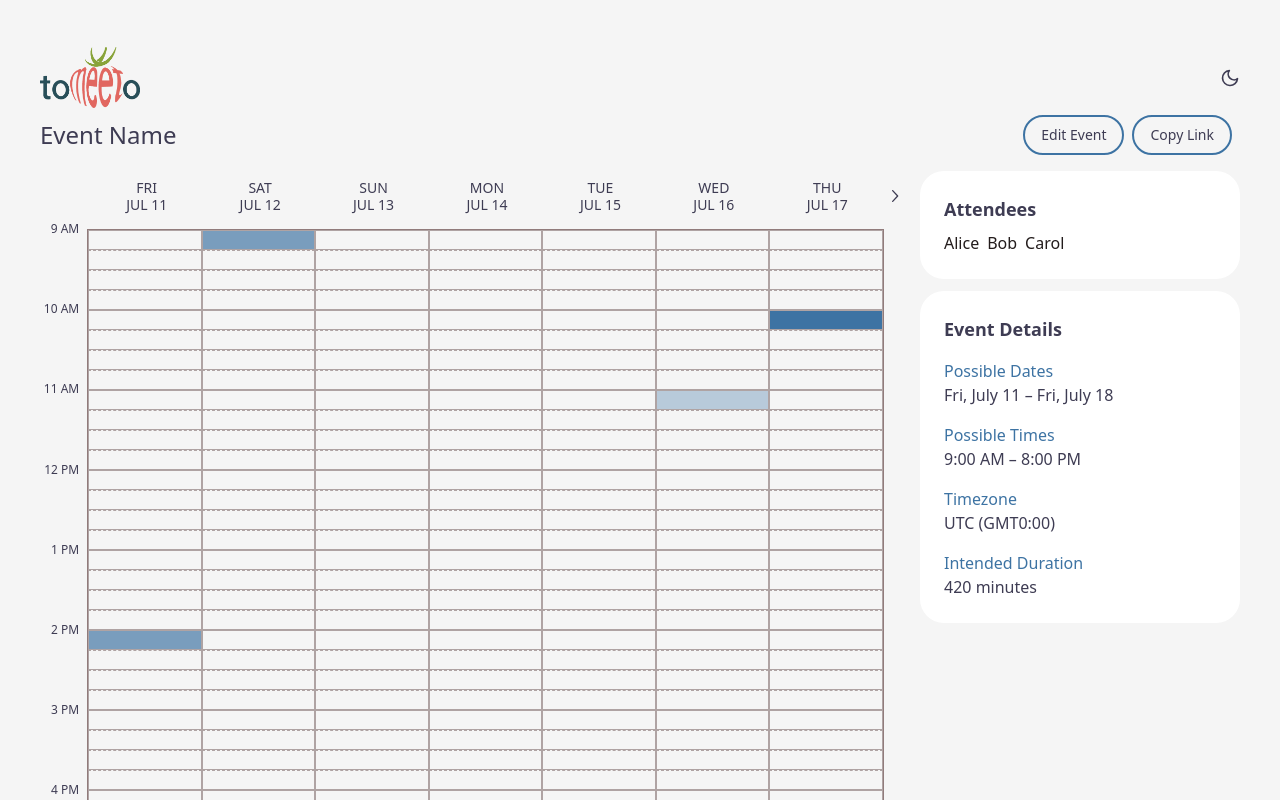
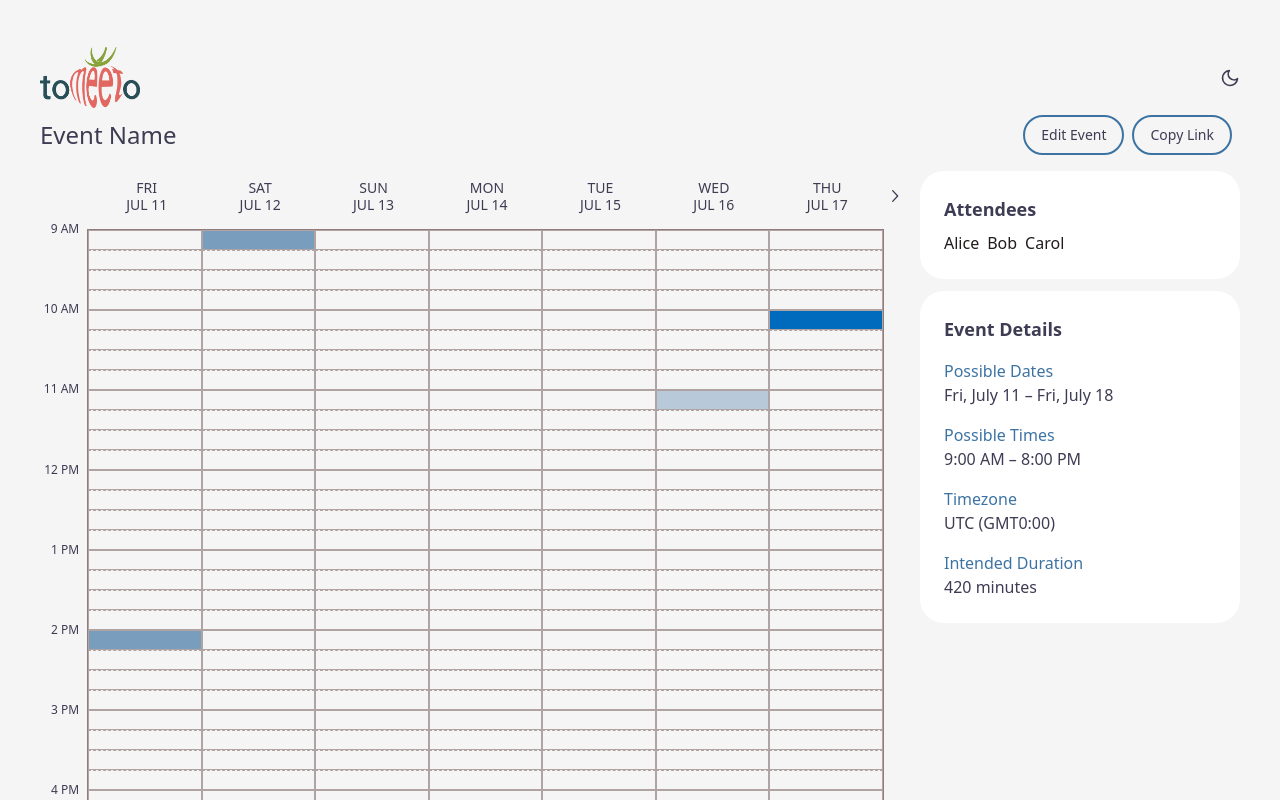
Before and after one commit to plan-cake/frontend, a Next.js app: page /schedule/results in a window 1280 px wide. Shown: the top 800 px of the page. Built offline with nearby package versions, Linux system fonts and the light colour scheme; a web font is replaced by a local one.

Commit message:
differentiate full availability

```diff
--- a/app/ui/components/schedule/time-block.tsx
+++ b/app/ui/components/schedule/time-block.tsx
@@ -134,8 +134,12 @@ export default function TimeBlock({
             const backgroundColor =
               mode === "view"
                 ? isDark
-                  ? `rgba(225, 92, 92, ${opacity})`
-                  : `rgba(61, 115, 163, ${opacity})`
+                  ? opacity === 1
+                    ? `rgb(226, 0, 0)`
+                    : `rgba(225, 92, 92, ${opacity})`
+                  : opacity === 1
+                    ? `rgb(0, 107, 188)`
+                    : `rgba(61, 115, 163, ${opacity})`
                 : isSelected
                   ? isDark
                     ? "rgba(225, 92, 92, 1)"
@@ -206,13 +210,14 @@ export default function TimeBlock({
                 data-slot-iso={slotIso}
                 className={cn(
                   "border-[0.5px] border-gray-300 transition-all",
-                  disableSelect ? "cursor-not-allowed" : "cursor-pointer",
+                  disableSelect
+                    ? "cursor-not-allowed"
+                    : isSelected
+                      ? "bg-blue dark:bg-red"
+                      : "hover:bg-blue-200 dark:hover:bg-red-200",
                   isDisabled && "pointer-events-none bg-gray-200",
                   isHovered &&
                     "inset-ring-1 inset-ring-blue dark:inset-ring-red",
-                  isSelected
-                    ? "bg-blue dark:bg-red"
-                    : "hover:bg-blue-200 dark:hover:bg-red-200",
                 )}
                 style={{
                   gridColumn: dayIdx + 1,
```
